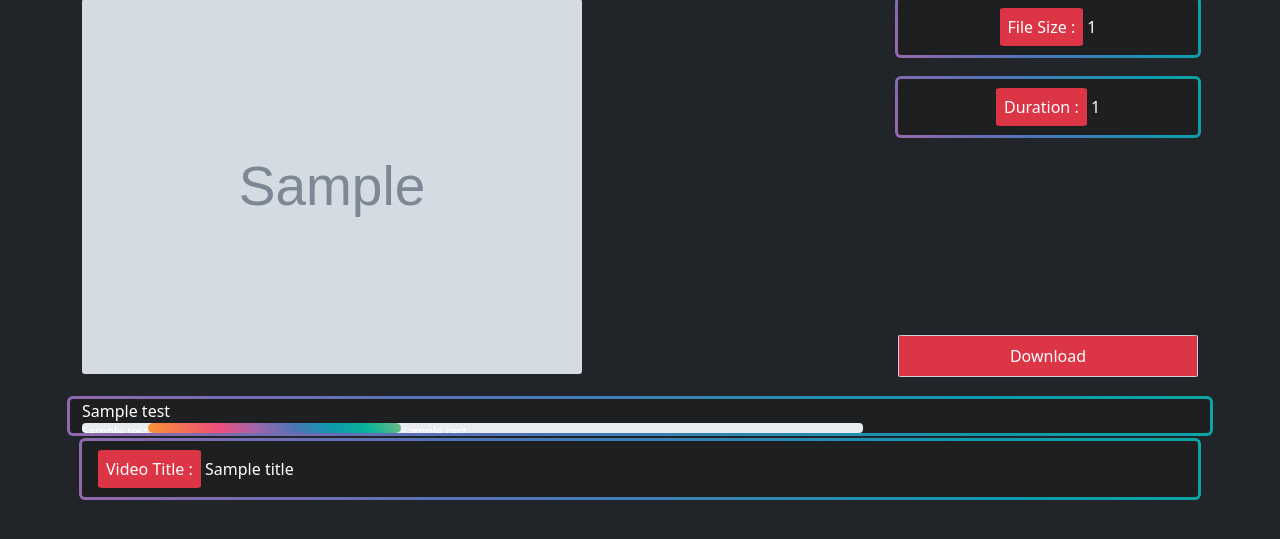
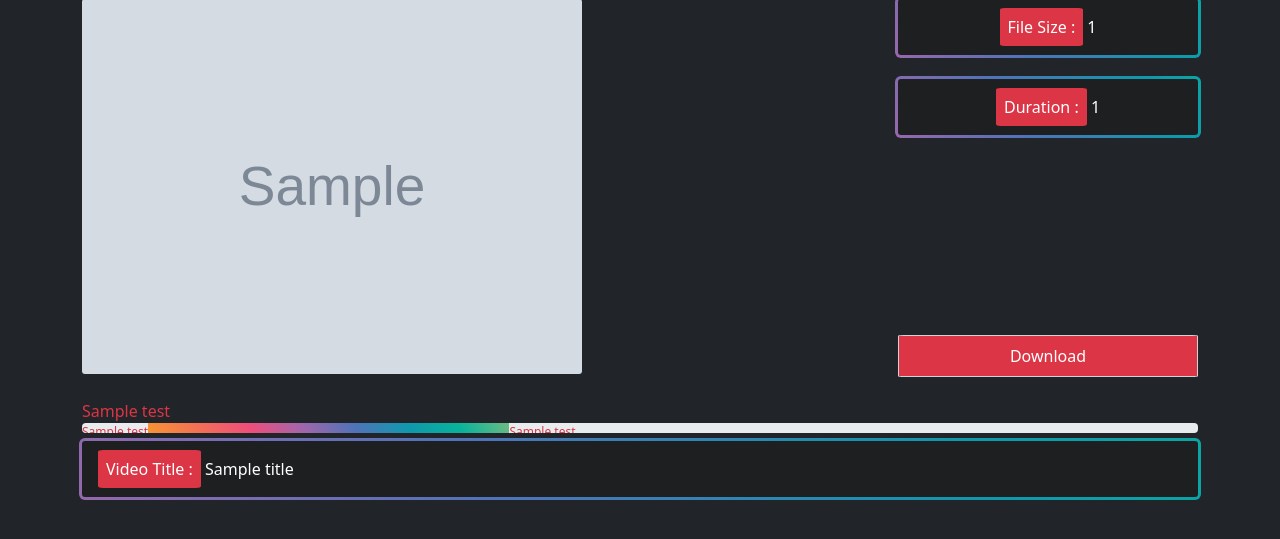
Before and after one commit to awmirs/django-utubedl, a Django app: template templates/information.html in a window 1280 px wide. Shown: the part 157-696 px from the top of the page. Run offline with Django 3.2, Linux system fonts and the light colour scheme; the template is opened without the code that fills it: most values are stand-ins (such as "Sample title", 1, 10 or a date in 2020); grey boxes marked "Sample" are stand-in pictures; some web fonts are replaced.

Commit message:
Styling changes

```diff
--- a/static/download/css/styles.css
+++ b/static/download/css/styles.css
@@ -61,7 +61,6 @@
 .progress{
     height: 10px;
     text-align: center;
-    width: 70%;
 }
 .progress .color {
     background: linear-gradient(60deg, #f79533, #f37055, #ef4e7b, #a166ab, #5073b8, #1098ad, #07b39b, #6fba82);
--- a/templates/information.html
+++ b/templates/information.html
@@ -23,7 +23,7 @@
     </div>
 
     {# Progress Bar #}
-    <div class="container gradient-border">{{ test }}
+    <div class="container">{{ test }}
         <div class="progress">{{ test }}
           <div class="color"></div>{{ test }}
         </div>
```
